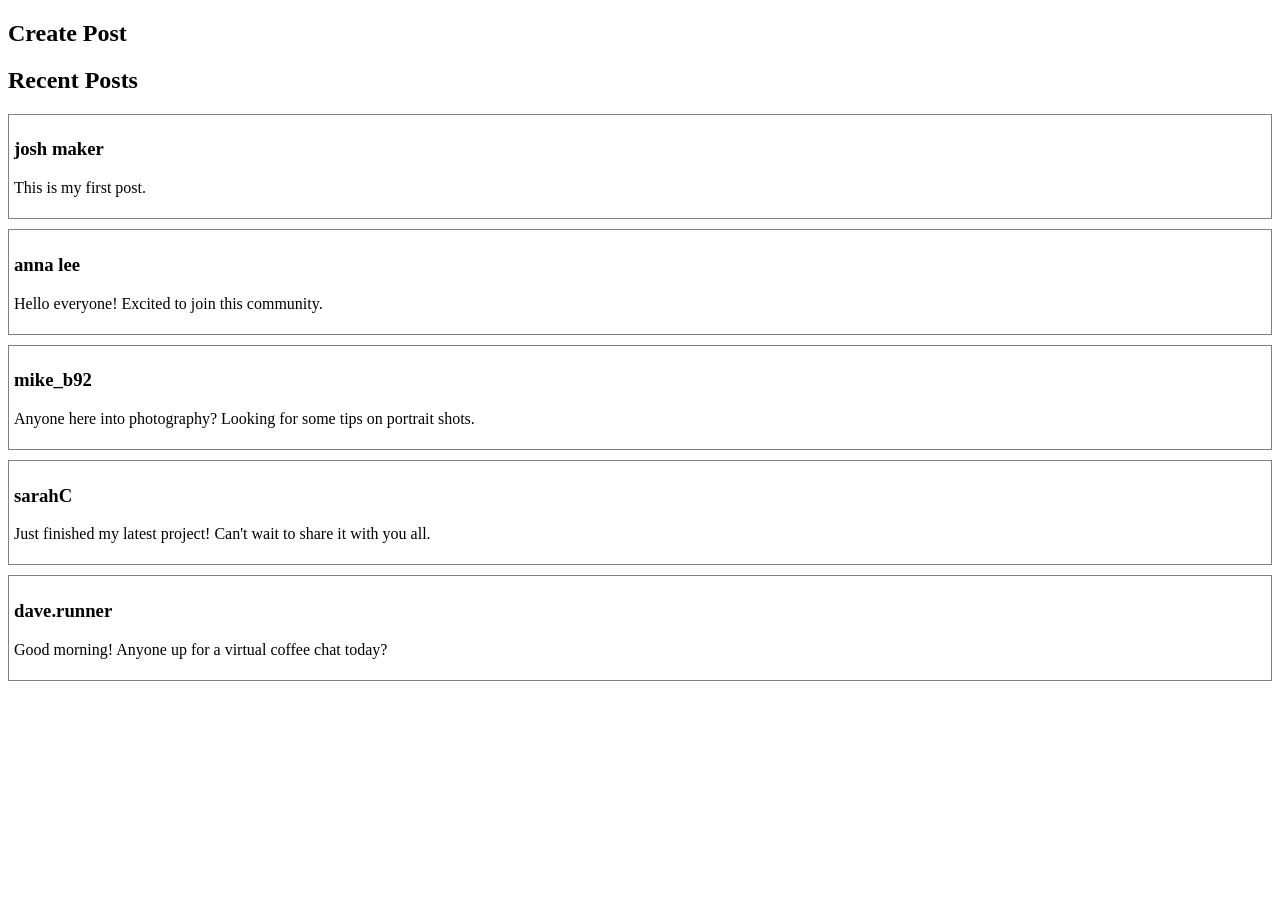
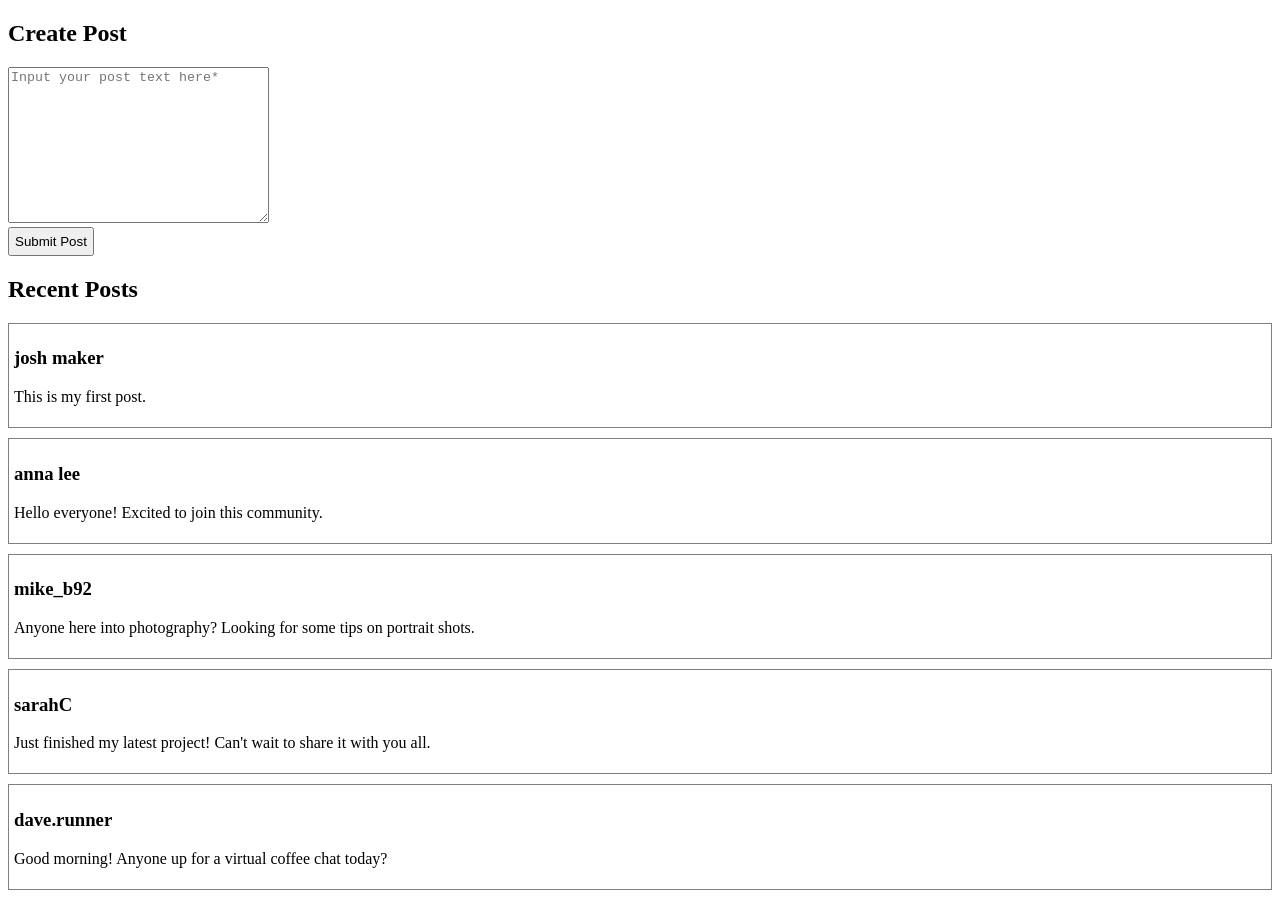
Before and after one commit to josephclander/posts-tech-test, a React (Create React App) app: page / in a window 1280 px wide. Before the commit the page ends 800 px from the top, so only its background shows below. Built offline with nearby package versions, Linux system fonts and the light colour scheme.

Commit message:
Add CreatePostForm markup

```diff
--- a/src/App.js
+++ b/src/App.js
@@ -1,12 +1,18 @@
+import { useState } from "react";
+import CreatePostForm from "./components/CreatePostForm";
+
 import postsData from "./postsData.json";
 import Post from "./components/Post";
 
 function App() {
+  const [posts, setPosts] = useState(postsData);
+
   return (
     <div className="App">
       <h2>Create Post</h2>
+      <CreatePostForm />
       <h2>Recent Posts</h2>
-      {postsData.map((post) => (
+      {posts.map((post) => (
         <Post key={post.id} {...post} />
       ))}
     </div>
--- /dev/null
+++ b/src/components/CreatePostForm.jsx
@@ -0,0 +1,16 @@
+const CreatePostForm = () => {
+  return (
+    <form>
+      <textarea
+        name="text"
+        id="text"
+        cols="30"
+        rows="10"
+        placeholder="Input your post text here*"
+      ></textarea>
+      <input className="input__button" type="submit" value="Submit Post" />
+    </form>
+  );
+};
+
+export default CreatePostForm;
--- a/src/index.css
+++ b/src/index.css
@@ -3,3 +3,9 @@
   margin: 10px 0;
   padding: 5px;
 }
+
+.input__button {
+  display: block;
+  padding: 5px;
+  cursor: pointer;
+}
```
